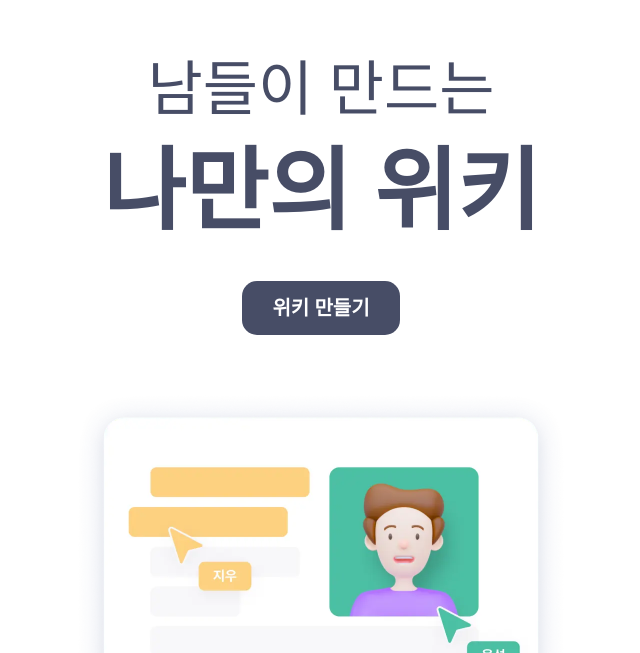
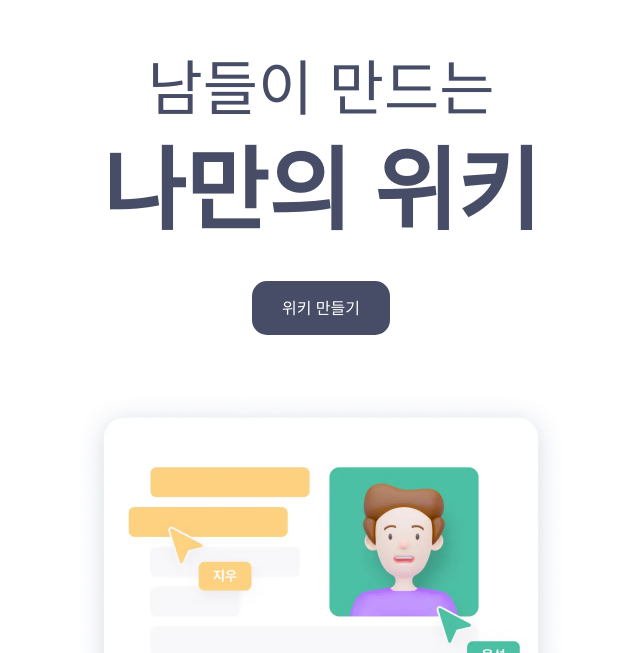
Before and after one commit to sprint6-part3/WeKitBucket, a Next.js app: page / in a window 1280 px wide. Shown: the part 147-800 px from the top of the page, without its empty margins (319-959 px from the left). Built offline with nearby package versions, Linux system fonts and the light colour scheme.

Commit message:
✨feat: 버튼 클릭 시 로그인 상태에 따라 페이지 이동

```diff
--- /dev/null
+++ b/src/_components/RedirectButton.tsx
@@ -0,0 +1,39 @@
+"use client";
+
+import { useRouter } from "next/navigation";
+import { useAuth } from "@/context/AuthContext";
+
+interface RedirectButtonProps {
+  text: string;
+  variant?: "primary" | "secondary";
+}
+
+function RedirectButton({ text, variant }: RedirectButtonProps) {
+  const router = useRouter();
+  const { isLoggedIn } = useAuth();
+
+  const handleButtonClick = () => {
+    if (isLoggedIn) {
+      router.push("/wiki/{code}");
+    } else {
+      router.push("/login");
+    }
+  };
+
+  const buttonClass =
+    variant === "primary"
+      ? "mt-[40px] flex items-center justify-center rounded-[15px] bg-primary-gray-500 px-[30px] py-[15px] text-center text-md-bold-20-alt leading-[24px] text-white"
+      : "h-[54px] w-[169px] rounded-[15px] bg-white text-md-semibold text-primary-gray-500";
+
+  return (
+    <button type="button" className={buttonClass} onClick={handleButtonClick}>
+      {text}
+    </button>
+  );
+}
+
+RedirectButton.defaultProps = {
+  variant: "primary",
+};
+
+export default RedirectButton;
--- a/src/app/layout.tsx
+++ b/src/app/layout.tsx
@@ -1,5 +1,6 @@
+import type { Metadata } from "next";
 import "@/styles/globals.css";
-import type { Metadata } from "next";
+import { AuthProvider } from "../context/AuthContext";
 
 export const metadata: Metadata = {
   title: "Create Next App",
@@ -13,7 +14,9 @@ function RootLayout({
 }>) {
   return (
     <html lang="ko">
-      <body>{children}</body>
+      <body>
+        <AuthProvider>{children}</AuthProvider>
+      </body>
     </html>
   );
 }
--- a/src/app/page.tsx
+++ b/src/app/page.tsx
@@ -1,5 +1,6 @@
 import "@/styles/globals.css";
 import Image from "next/image";
+import RedirectButton from "@/_components/RedirectButton";
 import landingKeyboard from "@/assets/images/landingKeyboard.webp";
 import topSectionItem1 from "@/assets/images/topSectionItem1.webp";
 import landingWrite from "@/assets/images/landingWrite.webp";
@@ -23,12 +24,7 @@ function HomePage() {
           남들이 만드는
         </p>
         <p className="mt-[15px] text-center text-3xl-bold text-primary-gray-500 md:text-5xl-bold">나만의 위키</p>
-        <button
-          type="button"
-          className="mt-[40px] flex items-center justify-center rounded-[15px] bg-primary-gray-500 px-[30px] py-[15px] text-center text-md-bold-20-alt leading-[24px] text-white"
-        >
-          위키 만들기
-        </button>
+        <RedirectButton text="위키 만들기" variant="primary" />
         <Image
           className="mt-[44px] w-[336px] md:mt-[54px] md:w-[498px]"
           src={topSectionItem1}
@@ -82,24 +78,19 @@ function HomePage() {
       </section>
       <section className="flex h-[329px] flex-col items-center justify-center gap-[40px] bg-primary-gray-500 md:h-[488px] xl:h-[568px]">
         <p className="text-xl-bold-32 text-white md:text-3xl-bold">나만의 위키 만들어보기</p>
-        <button
-          type="button"
-          className="h-[54px] w-[169px] rounded-[15px] bg-white text-md-semibold text-primary-gray-500"
-        >
-          지금 시작하기
-        </button>
+        <RedirectButton text="지금 시작하기" variant="secondary" />
       </section>
       <footer className="radius-[15px] flex h-[152px] items-center bg-primary-gray-600 pl-[20px] text-center text-white md:h-[230px] xl:h-[270px]">
         <div className="ml-[48px] flex w-full flex-col items-start xl:w-[1280px]">
-          <p className="md:text-sm-bold mb-[10px] text-xs-bold">Copyright ⓒ Wikied. All Rights Reserved</p>
+          <p className="mb-[10px] text-xs-bold md:text-sm-bold">Copyright ⓒ Wikied. All Rights Reserved</p>
           <p className="text-xs-regular md:text-sm-regular">
             사업자등록번호 000-00-00000 | 통신판매신고 제2020-서울-00000호 | 대표 : 이기주
           </p>
           <p className="mb-[20px] text-xs-regular md:text-sm-regular">서울특별시 중구 청계천로 123, 위키드빌딩</p>
           <div className="flex gap-[15px]">
-            <p className="md:text-sm-regular-14 text-xs-regular">서비스 이용약관</p>
-            <p className="md:text-sm-regular-14 text-xs-regular">개인정보 취급방침</p>
-            <p className="md:text-sm-regular-14 text-xs-regular">전자금융거래 기본약관</p>
+            <p className="text-xs-regular md:text-sm-regular-14">서비스 이용약관</p>
+            <p className="text-xs-regular md:text-sm-regular-14">개인정보 취급방침</p>
+            <p className="text-xs-regular md:text-sm-regular-14">전자금융거래 기본약관</p>
           </div>
         </div>
       </footer>
--- /dev/null
+++ b/src/context/AuthContext.tsx
@@ -0,0 +1,28 @@
+"use client";
+
+import { createContext, useContext, useState, ReactNode, useMemo } from "react";
+
+interface AuthContextType {
+  isLoggedIn: boolean;
+  setIsLoggedIn: (loggedIn: boolean) => void;
+}
+
+const AuthContext = createContext<AuthContextType | undefined>(undefined);
+
+function AuthProvider({ children }: { children: ReactNode }) {
+  const [isLoggedIn, setIsLoggedIn] = useState(false);
+
+  const value = useMemo(() => ({ isLoggedIn, setIsLoggedIn }), [isLoggedIn]);
+
+  return <AuthContext.Provider value={value}>{children}</AuthContext.Provider>;
+}
+
+function useAuth() {
+  const context = useContext(AuthContext);
+  if (context === undefined) {
+    throw new Error("useAuth는 AuthProvider 안에서 쓰세요");
+  }
+  return context;
+}
+
+export { AuthProvider, useAuth };
--- a/tailwind.config.js
+++ b/tailwind.config.js
@@ -13,7 +13,6 @@ module.exports = {
         "sm-regular": ["16px", { lineHeight: "18.4px", fontWeight: "400" }],
         "sm-bold": ["16px", { lineHeight: "18.4px", fontWeight: "700" }],
         "md-bold-18": ["18px", { lineHeight: "32px", fontWeight: "bold" }],
-        "md-bold-20-alt": ["20px", { lineHeight: "23.5px", fontWeight: "700" }],
         "md-bold-20": ["20px", { lineHeight: "32px", fontWeight: "bold" }],
         "md-semibold": ["20px", { lineHeight: "32px", fontWeight: "600" }],
         "md-medium": ["20px", { lineHeight: "32px", fontWeight: "500" }],
```
